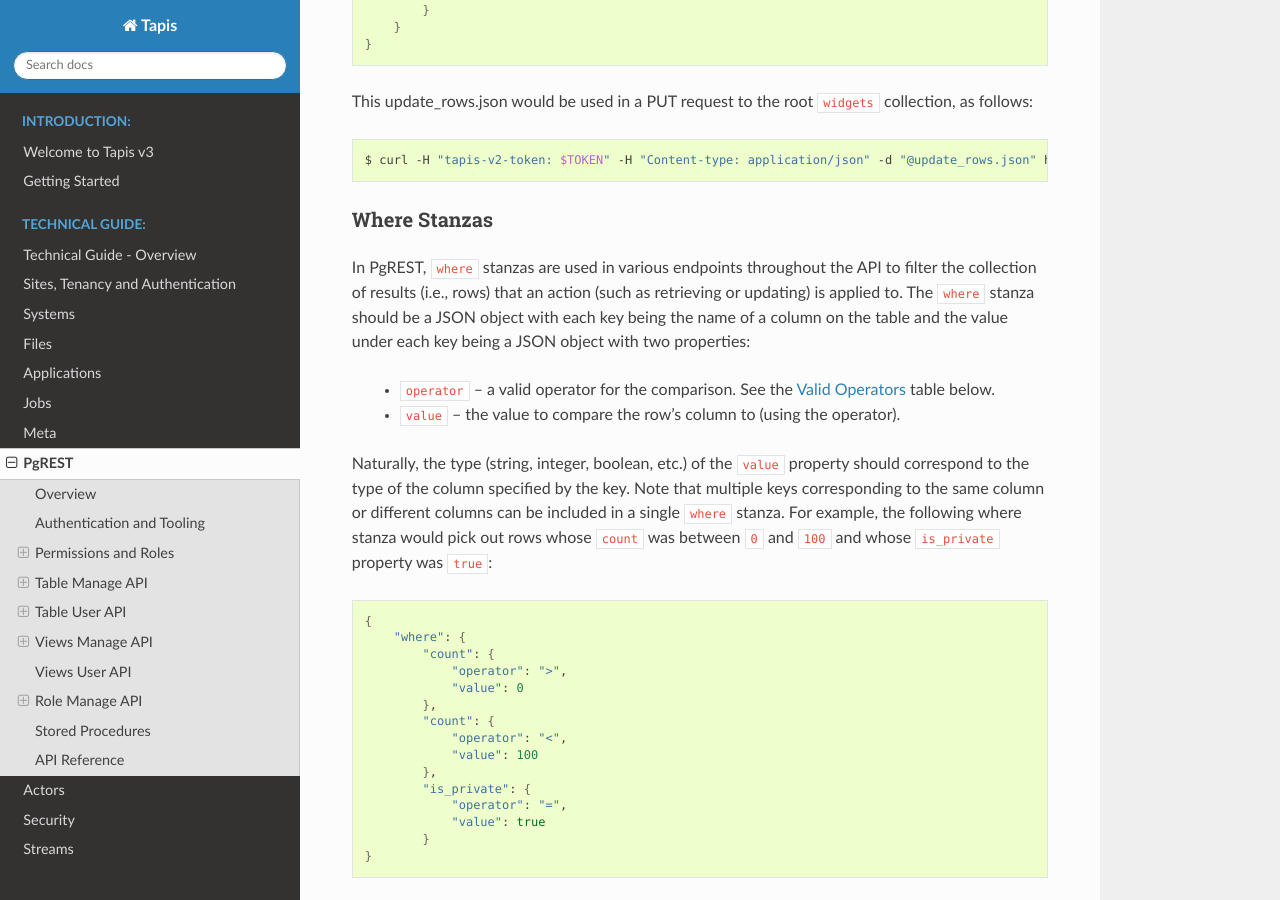
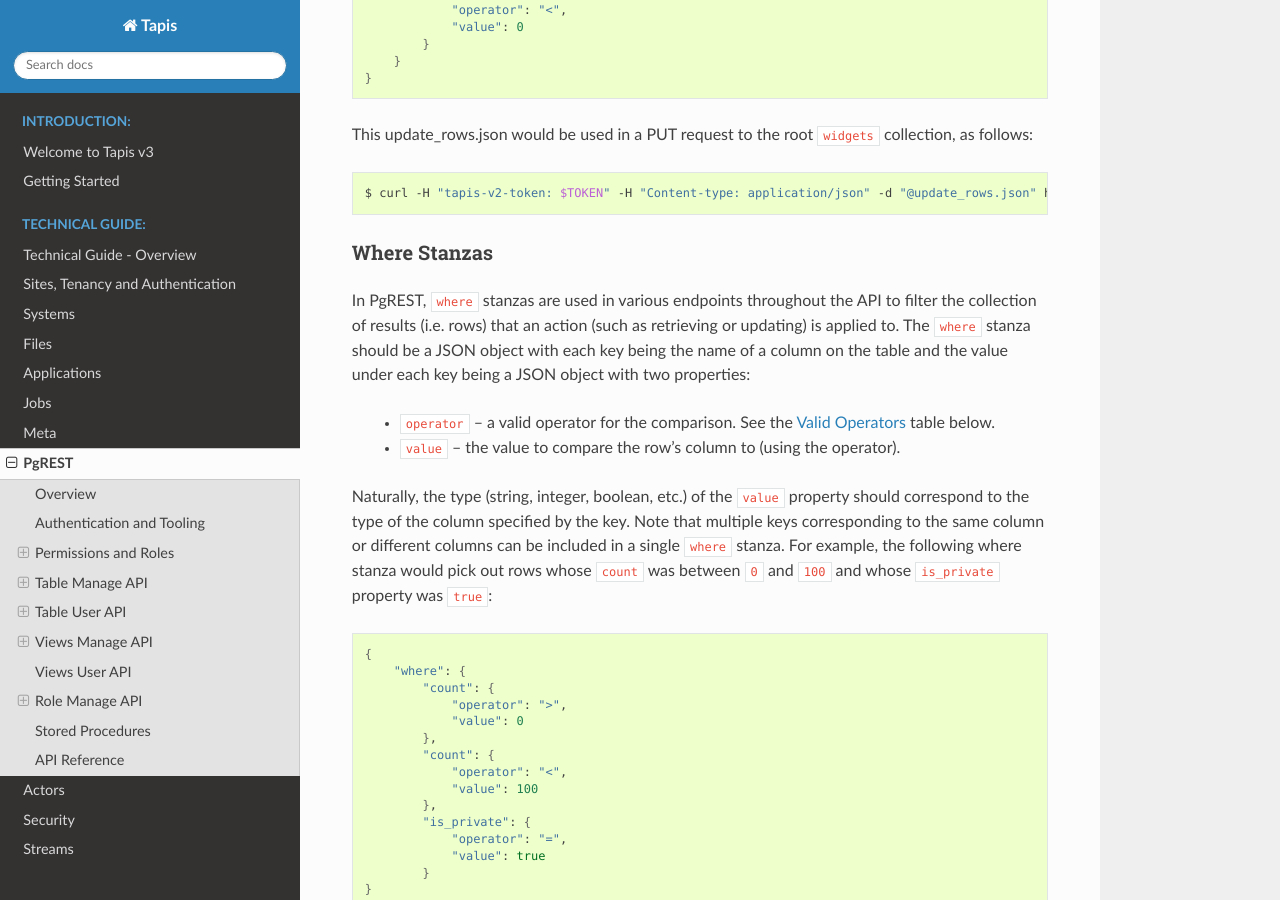
Before and after one commit to tapis-project/documentation, a Sphinx documentation site: the page built from source/technical/pgrest.rst, in a window 1280 px wide and 900 px high, scrolled down 11559 px. Built offline with Sphinx 7.4.7 and the Read the Docs theme 2.0.0, drawn with Linux system fonts in a browser that asks for light colours; some of the changed text lies outside the part shown.

Commit message:
Update foreign keys example and small edits.

```diff
--- a/source/technical/pgrest.rst
+++ b/source/technical/pgrest.rst
@@ -49,7 +49,7 @@
 ---------------
 For now PgREST establishes the following five universal roles:
 
-* ``PGREST_ADMIN`` -- Grants user read and write access to all objects (e.g., tables, views, roles) in the
+* ``PGREST_ADMIN`` -- Grants user read and write access to all objects (e.g. tables, views, roles) in the
   ``/manage`` API as well as read and write access to all associated data in the ``/data`` API.
 * ``PGREST_ROLE_ADMIN`` -- Grants user role creation and management access to roles in the ``/manage/roles`` API.
 * ``PGREST_WRITE`` -- Grants user read and write access to all associated data in the ``/data`` API.
@@ -269,7 +269,7 @@
 
       * Specifies primary_key for the table.
       * This can only be used for one column in the table.
-      * This primary_key column will be the value users can use to get a row in the table, ``/v3/pgrest/data/my_pk``,.
+      * This primary_key column will be the value users can use to get a row in the table, ``/v3/pgrest/data/my_pk``.
       * If this is not specified in a table, primary_key defaults to "{table_name}_id".
         * Note that this default cannot be modified and is of data_type=serial.
 
@@ -600,7 +602,7 @@
 Where Stanzas
 -------------
 
-In PgREST, ``where`` stanzas are used in various endpoints throughout the API to filter the collection of results (i.e.,
+In PgREST, ``where`` stanzas are used in various endpoints throughout the API to filter the collection of results (i.e.
 rows) that an action (such as retrieving or updating) is applied to. The ``where`` stanza should be a JSON object with
 each key being the name of a column on the table and the value under each key being a JSON object with two properties:
 
```
Also changed, not shown: other parts of source/technical/pgrest.rst (+4 -2 lines).
